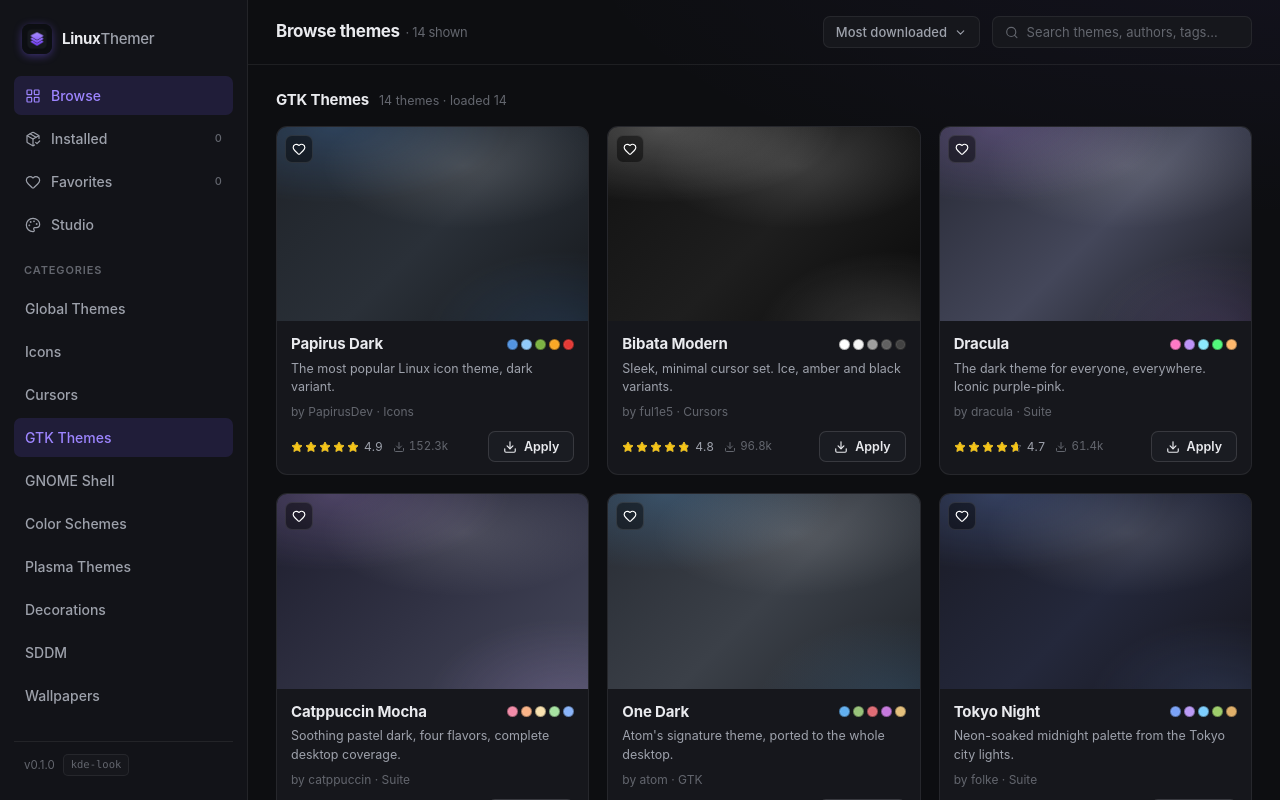
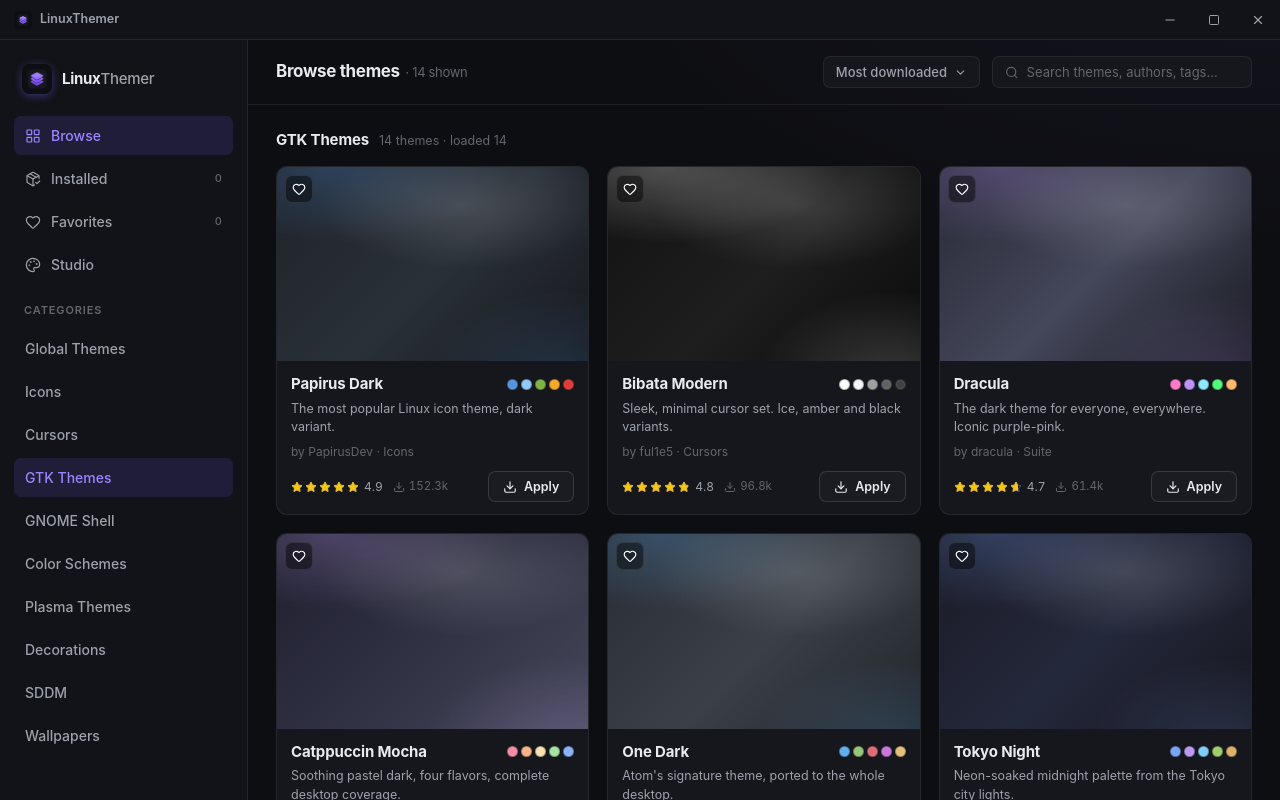
Before and after one commit to youssefvdel/LinuxThemer, a React (Vite) app: page / in a window 1280 px wide. Shown: the top 800 px of the page. Built offline with nearby package versions, Linux system fonts and the light colour scheme.

Commit message:
feat: custom titlebar (borderless window + drag region + min/max/close)

```diff
--- a/src-tauri/tauri.conf.json
+++ b/src-tauri/tauri.conf.json
@@ -18,7 +18,8 @@
         "width": 1280,
         "height": 820,
         "resizable": true,
-        "fullscreen": false
+        "fullscreen": false,
+        "decorations": false
       }
     ],
     "security": {
--- a/src/App.tsx
+++ b/src/App.tsx
@@ -15,6 +15,7 @@
 import { ApplyModal } from "./components/ApplyModal";
 import { ThemeDetail } from "./components/ThemeDetail";
 import { InstalledCard } from "./components/InstalledCard";
+import { Titlebar } from "./components/Titlebar";
 
 function loadThemes(key: string): Map<string, Theme> {
   try {
@@ -255,8 +256,10 @@
     STORE_CATEGORIES.find((c) => c.id === category)?.label ?? "Themes";
 
   return (
-    <div className="app">
-      <Sidebar
+    <div className="window">
+      <Titlebar />
+      <div className="app">
+        <Sidebar
         categories={STORE_CATEGORIES}
         activeCategory={category}
         onSelectCategory={selectCategory}
@@ -428,6 +431,7 @@
           onConfirm={confirmApply}
         />
       )}
+      </div>
     </div>
   );
 }
--- /dev/null
+++ b/src/components/Titlebar.tsx
@@ -0,0 +1,49 @@
+import { useEffect, useState } from "react";
+import { getCurrentWindow } from "@tauri-apps/api/window";
+import { Copy, Minus, Square, X } from "lucide-react";
+import logo from "../assets/logo.png";
+
+const hasTauri =
+  typeof window !== "undefined" && "__TAURI_INTERNALS__" in window;
+
+export function Titlebar() {
+  const win = hasTauri ? getCurrentWindow() : null;
+  const [maximized, setMaximized] = useState(false);
+
+  useEffect(() => {
+    if (!win) return;
+    let disposed = false;
+    win.isMaximized().then((m) => {
+      if (!disposed) setMaximized(m);
+    });
+    const unlisten = win.onResized(() => {
+      win.isMaximized().then((m) => {
+        if (!disposed) setMaximized(m);
+      });
+    });
+    return () => {
+      disposed = true;
+      unlisten.then((f) => f());
+    };
+  }, [win]);
+
+  return (
+    <div className="titlebar" data-tauri-drag-region>
+      <div className="titlebar-brand">
+        <img src={logo} alt="" />
+        <span>LinuxThemer</span>
+      </div>
+      <div className="titlebar-controls">
+        <button aria-label="Minimize" onClick={() => win?.minimize()}>
+          <Minus size={14} />
+        </button>
+        <button aria-label="Maximize" onClick={() => win?.toggleMaximize()}>
+          {maximized ? <Copy size={12} /> : <Square size={12} />}
+        </button>
+        <button className="close" aria-label="Close" onClick={() => win?.close()}>
+          <X size={14} />
+        </button>
+      </div>
+    </div>
+  );
+}
--- a/src/styles/global.css
+++ b/src/styles/global.css
@@ -63,11 +63,70 @@
   background: #373a42;
 }
 
+/* ---- window shell + custom titlebar ---- */
+.window {
+  display: flex;
+  flex-direction: column;
+  height: 100vh;
+}
+.titlebar {
+  height: 40px;
+  flex-shrink: 0;
+  display: flex;
+  align-items: center;
+  justify-content: space-between;
+  background: var(--bg-elev);
+  border-bottom: 1px solid var(--border);
+  user-select: none;
+  -webkit-user-select: none;
+}
+.titlebar-brand {
+  display: flex;
+  align-items: center;
+  gap: 8px;
+  padding-left: 14px;
+}
+.titlebar-brand img {
+  width: 18px;
+  height: 18px;
+  border-radius: 4px;
+}
+.titlebar-brand span {
+  font-size: 12.5px;
+  font-weight: 600;
+  color: var(--text-dim);
+}
+.titlebar-controls {
+  display: flex;
+  align-items: center;
+  height: 100%;
+}
+.titlebar-controls button {
+  width: 44px;
+  height: 100%;
+  display: grid;
+  place-items: center;
+  background: none;
+  border: none;
+  color: var(--text-dim);
+  cursor: pointer;
+  transition: background 0.12s, color 0.12s;
+}
+.titlebar-controls button:hover {
+  background: var(--surface-hover);
+  color: var(--text);
+}
+.titlebar-controls button.close:hover {
+  background: #e81123;
+  color: #fff;
+}
+
 /* ---- app shell ---- */
 .app {
   display: grid;
   grid-template-columns: 248px 1fr;
-  height: 100vh;
+  flex: 1 1 0;
+  min-height: 0;
   background:
     radial-gradient(1200px 500px at 100% -10%, rgba(124, 92, 255, 0.06), transparent 60%),
     var(--bg);
@@ -171,7 +230,7 @@
   display: flex;
   flex-direction: column;
   min-width: 0;
-  height: 100vh;
+  height: 100%;
 }
 
 .topbar {
```
